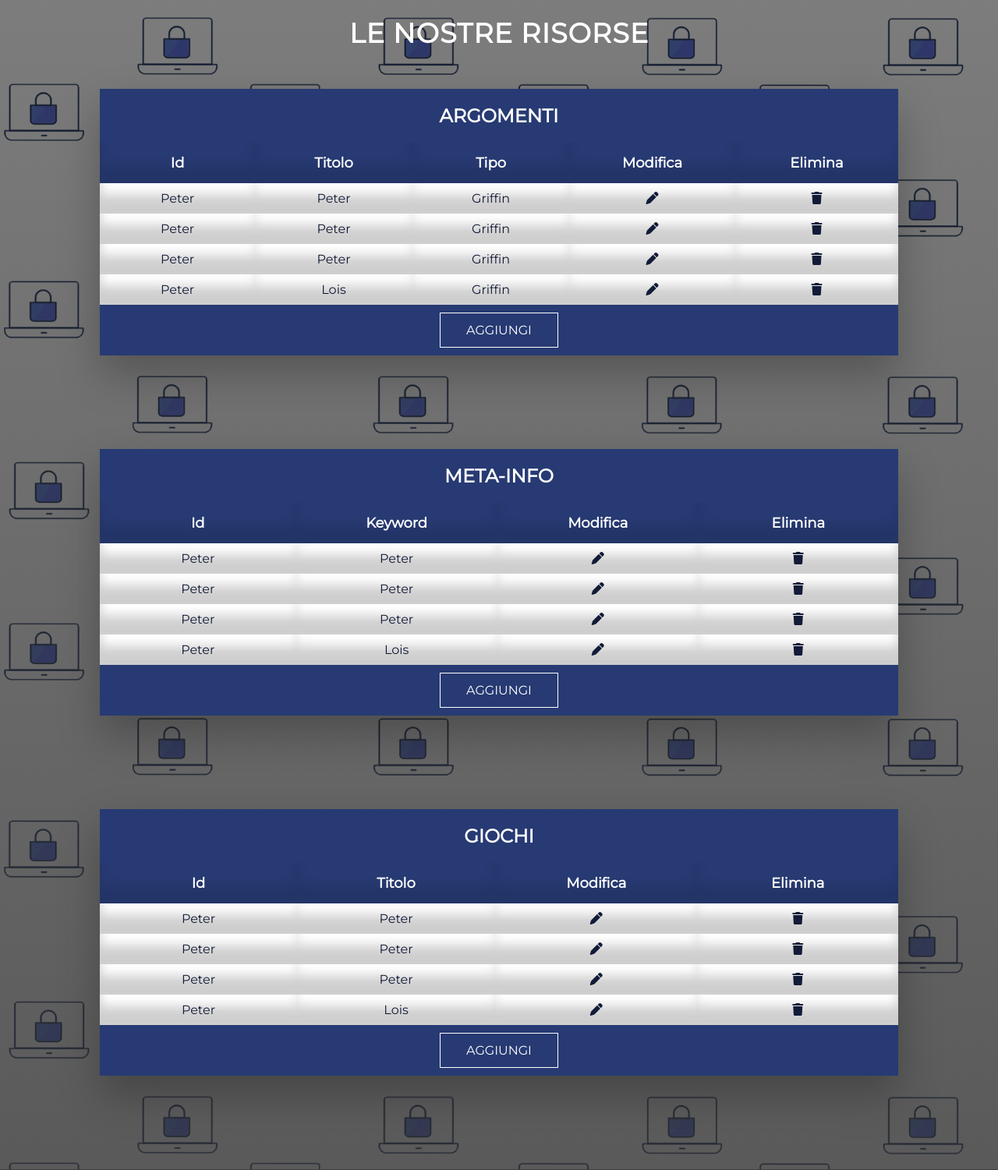
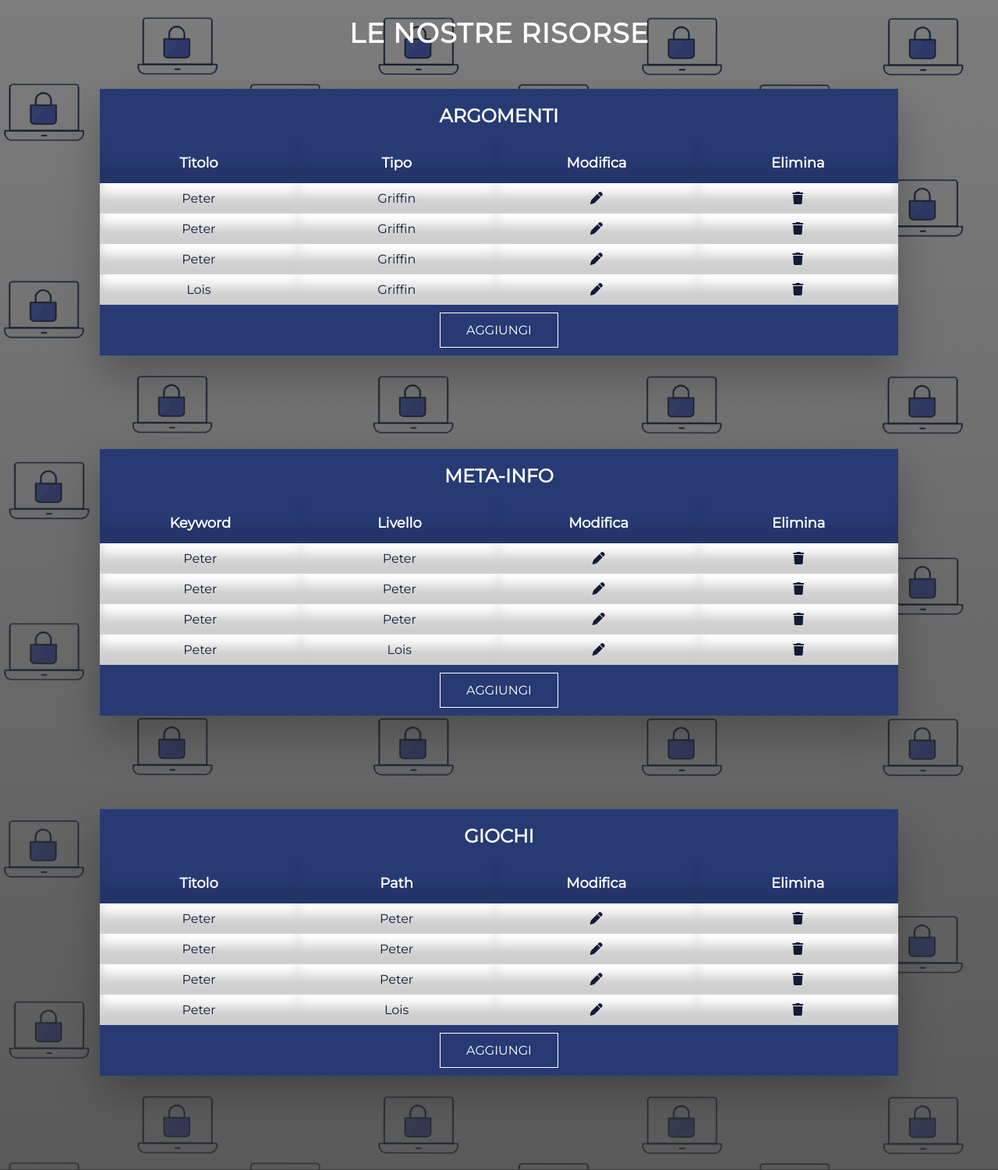
Before and after one commit to MichelaFaella/BeingDigital, a Spring Boot app: page /risorse in a window 1280 px wide. Shown: the part 191-1692 px from the top of the page at 78% size. Run offline with Spring Boot 4, Linux system fonts and the light colour scheme.

Commit message:
Story fixed

```diff
--- a/src/main/resources/static/stylesheet/racconto.css
+++ b/src/main/resources/static/stylesheet/racconto.css
@@ -52,5 +52,6 @@
     padding: 0 10%;
     font-size: 22px;
     letter-spacing: 1px;
+    padding-bottom: 210px;
     color: white;
 }
--- a/src/main/resources/templates/risorse.html
+++ b/src/main/resources/templates/risorse.html
@@ -18,7 +18,6 @@
         <h2>Argomenti</h2>
         <table>
             <tr class="notspecial">
-                <th>Id</th>
                 <th>Titolo</th>
                 <th>Tipo</th>
                 <th>Modifica</th>
@@ -26,6 +25,11 @@
             </tr>
             <tr class="special">
                 <td>Peter</td>
+                <td>Griffin</td>
+                <td><i class="fa-solid fa-pen"></i></td>
+                <td><i class="fa-solid fa-trash" onclick="showConferma()"></i></td>
+            </tr>
+            <tr class="special">
                 <td>Peter</td>
                 <td>Griffin</td>
                 <td><i class="fa-solid fa-pen"></i></td>
@@ -33,20 +37,11 @@
             </tr>
             <tr class="special">
                 <td>Peter</td>
-                <td>Peter</td>
                 <td>Griffin</td>
                 <td><i class="fa-solid fa-pen"></i></td>
                 <td><i class="fa-solid fa-trash" onclick="showConferma()"></i></td>
             </tr>
             <tr class="special">
-                <td>Peter</td>
-                <td>Peter</td>
-                <td>Griffin</td>
-                <td><i class="fa-solid fa-pen"></i></td>
-                <td><i class="fa-solid fa-trash" onclick="showConferma()"></i></td>
-            </tr>
-            <tr class="special">
-                <td>Peter</td>
                 <td>Lois</td>
                 <td>Griffin</td>
                 <td><i class="fa-solid fa-pen"></i></td>
@@ -63,8 +58,8 @@
         <h2>Meta-info</h2>
         <table>
             <tr class="notspecial">
-                <th>Id</th>
                 <th>Keyword</th>
+                <th>Livello</th>
                 <th>Modifica</th>
                 <th>Elimina</th>
             </tr>
@@ -103,8 +98,8 @@
         <h2>Giochi</h2>
         <table>
             <tr class="notspecial">
-                <th>Id</th>
                 <th>Titolo</th>
+                <th>Path</th>
                 <th>Modifica</th>
                 <th>Elimina</th>
             </tr>
```
